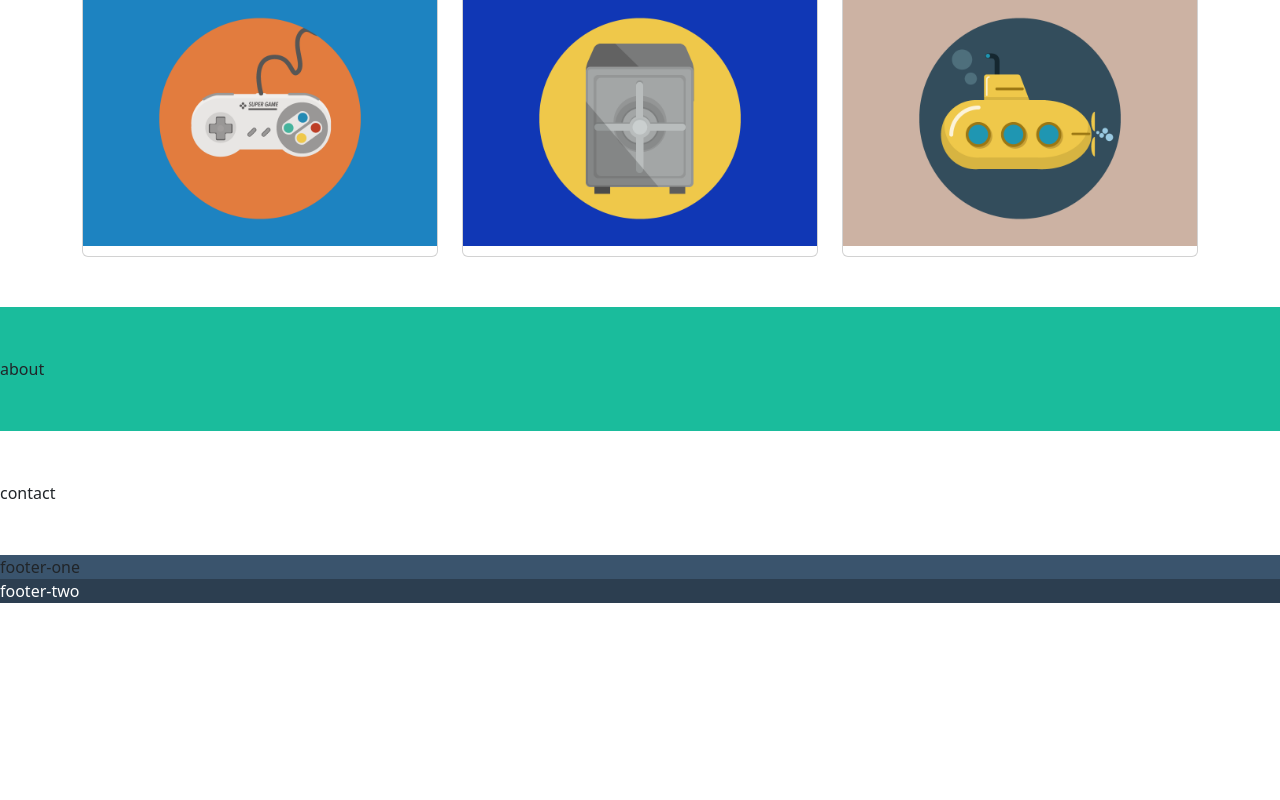
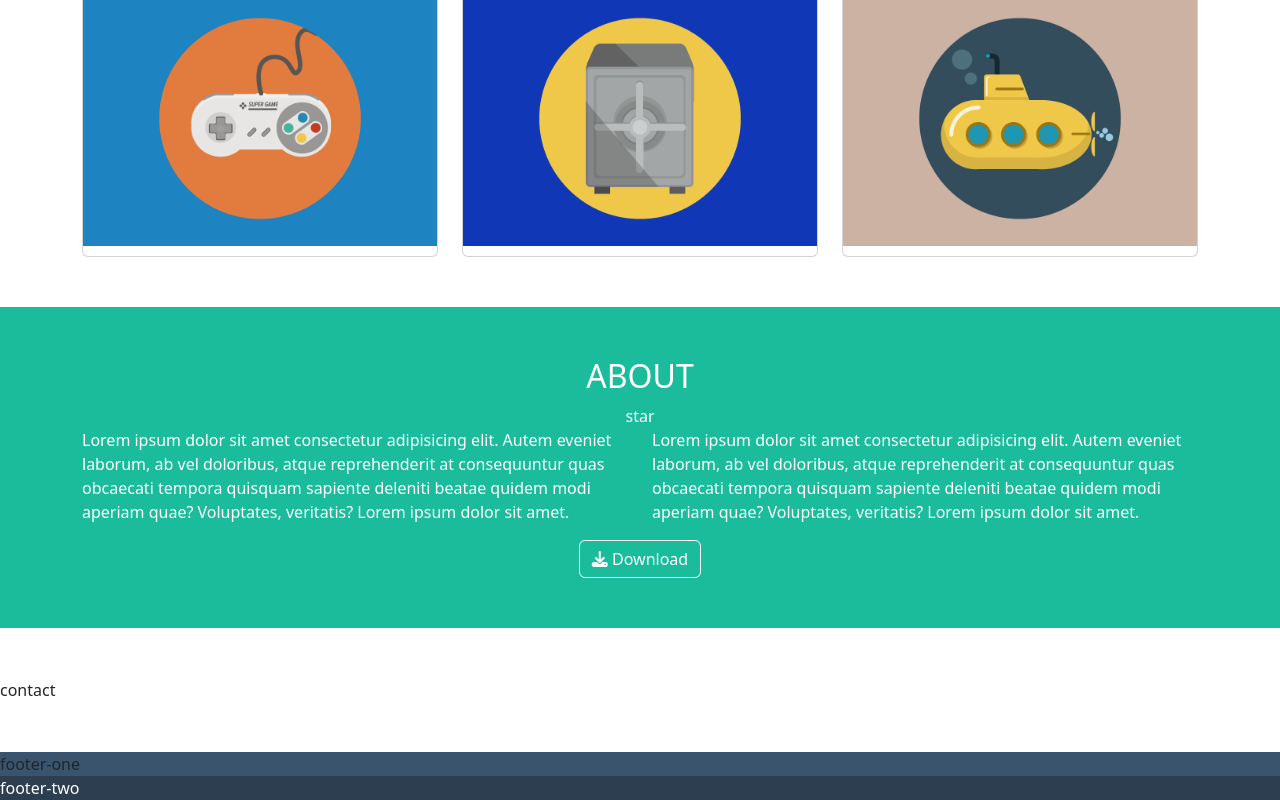
Before and after one commit to justwana-fly/html-css-bootstrap-freelancer, a plain HTML site: page index.html in a window 1280 px wide. Shown: the part 1868-2668 px from the top of the page. Before the commit the page ends 2471 px from the top, so only its background shows below. Drawn offline with nearby package versions, Linux system fonts and the light colour scheme.

Commit message:
section about fatta

```diff
--- a/index.html
+++ b/index.html
@@ -6,6 +6,7 @@
     <link href="https://cdn.jsdelivr.net/npm/bootstrap@5.3.3/dist/css/bootstrap.min.css" rel="stylesheet" integrity="sha384-QWTKZyjpPEjISv5WaRU9OFeRpok6YctnYmDr5pNlyT2bRjXh0JMhjY6hW+ALEwIH" crossorigin="anonymous">
     <script src="https://cdn.jsdelivr.net/npm/bootstrap@5.3.3/dist/js/bootstrap.bundle.min.js" integrity="sha384-YvpcrYf0tY3lHB60NNkmXc5s9fDVZLESaAA55NDzOxhy9GkcIdslK1eN7N6jIeHz" crossorigin="anonymous"></script>
     <link rel="stylesheet" href="style.css">
+    <link rel="stylesheet" href="https://cdnjs.cloudflare.com/ajax/libs/font-awesome/6.5.1/css/all.min.css" integrity="sha512-DTOQO9RWCH3ppGqcWaEA1BIZOC6xxalwEsw9c2QQeAIftl+Vegovlnee1c9QX4TctnWMn13TZye+giMm8e2LwA==" crossorigin="anonymous" referrerpolicy="no-referrer" />
     <title>html css bootstrap freelancer</title>
 </head>
 <body>
@@ -49,13 +50,12 @@
 
 
 
-
-
 <section class="portfolio padding-h">
     <h2 class="text-center">PORTFOLIO</h2>
     <div class="text-center ">star</div>
     <div class="container">
       <div class="row">
+
 
         <div class="col-12 col-md-6 col-xl-4 ">
             <div class="card overflow-hidden">
@@ -63,6 +63,7 @@
 
               </div>
         </div>
+
 
         <div class="col-12 col-md-6 col-xl-4 ">
             <div class="card overflow-hidden">
@@ -103,12 +104,9 @@
               </div>
         </div>
 
+
       </div>
     </div>
-
-
-
-
 </section>
 
 
@@ -117,7 +115,35 @@
 
 
 
-<section class="about padding-h">about</section>
+<section class="about padding-h">
+    <h2 class="text-white text-center ">ABOUT</h2>
+    <div class="text-white text-center ">star</div>
+
+    <div class="container">
+        <div class="row">
+          <div class="col-xl-6 col-md-6">
+            <p class="text-start text-white ">
+                Lorem ipsum dolor sit amet consectetur adipisicing elit. Autem eveniet laborum, ab vel doloribus,
+                atque reprehenderit at consequuntur quas obcaecati tempora quisquam sapiente deleniti beatae
+                quidem modi aperiam quae? Voluptates, veritatis? Lorem ipsum dolor sit amet.
+                </p>
+          </div>
+          <div class="col-xl-6 col-md-6">
+            <p class="text-start text-white ">
+                Lorem ipsum dolor sit amet consectetur adipisicing elit. Autem eveniet laborum, ab vel doloribus,
+                atque reprehenderit at consequuntur quas obcaecati tempora quisquam sapiente deleniti beatae
+                quidem modi aperiam quae? Voluptates, veritatis? Lorem ipsum dolor sit amet.
+                </p>
+          </div>
+        </div>
+        <div class="text-center">
+            <button type="button" class="btn border-white  btn-outline-primary">
+                <i class="fa-solid fa-download" style="color: #ffffff;"></i>
+                <span class="text-white">Download</span>
+            </button>
+        </div>
+    </div>
+</section>
 
 
 
```
